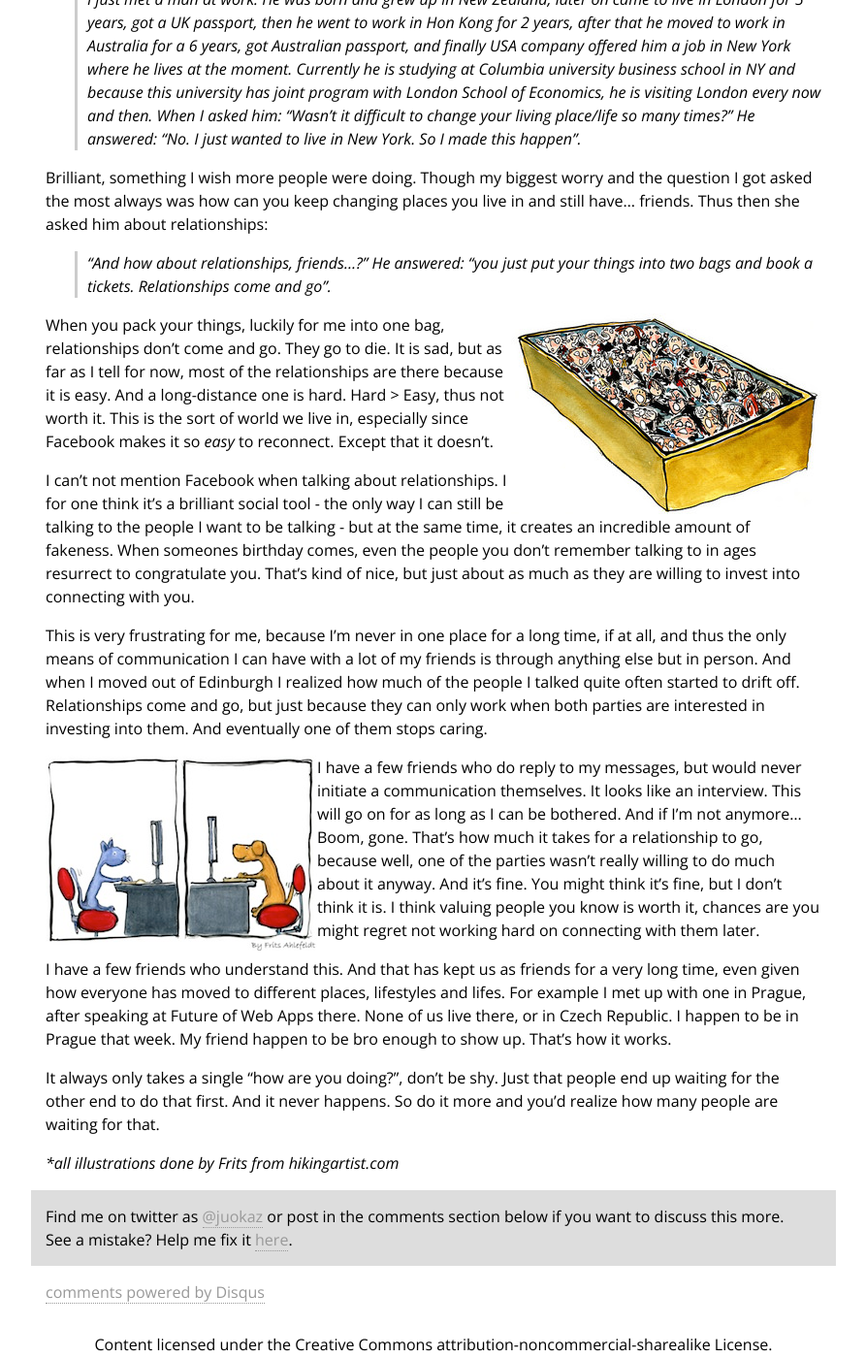
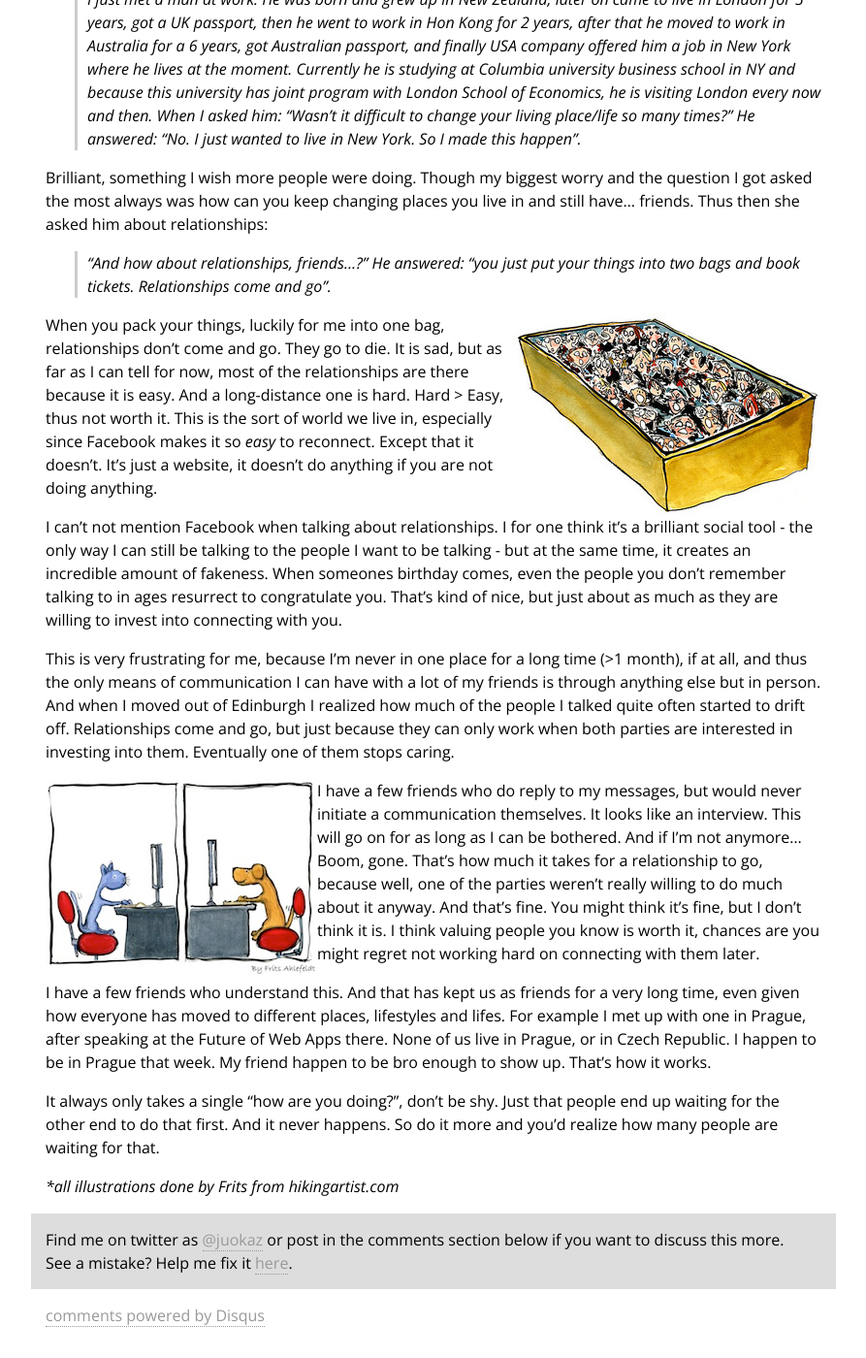
Before and after one commit to juokaz/juokaz.com, a Jekyll site: the page built from _posts/2012-12-27-how-are-you-doing.markdown, in a window 1280 px wide and 1400 px high, scrolled down 1277 px. Shown: the whole window at 97% size, without its empty margins (193-1086 px from the left). Built offline with Jekyll 4.4.1, drawn with Linux system fonts in a browser that asks for light colours; comment, search, counter and statistics services are not loaded; some of the changed text lies outside the part shown.

Commit message:
Fixed mistakes

```diff
--- a/_posts/2012-12-27-how-are-you-doing.markdown
+++ b/_posts/2012-12-27-how-are-you-doing.markdown
@@ -11,7 +11,7 @@ This seems to be the time of the year when everyone is looking back at the thing
 
 This year I spent more than 7 months traveling. That's quite a lot. A lot of people would think it's an amazing privilege to be able to do this, and it is to some degree, but at the same time, it's extremely lonely. Of course one ends up meeting a lot of new people and sees a lot of new places, but you are just not connecting with anyone or anything. Not spending much time in one place makes it very hard.
 
-When was the last time you asked someone "how are you doing?". If you are well mannered - the last time you met someone. When did you do the same with someone who you don't see in-person very often or at all? Very likely quite a while ago. Most people are horrible at long-distance relationships and thus these are perceived as impossible. Because they are hard and require effort, and people are lazy. Sometimes they just don't know how, too. I think the move "Like Crazy" quite well shows one angle.
+When was the last time you asked someone "how are you doing?". If you are well mannered - the last time you met someone. When did you do the same with someone who you don't see in person very often or at all? Very likely quite a while ago. Most people are horrible at long-distance relationships and thus these are perceived as impossible. Because they are hard and require effort, and people are lazy. Sometimes they just don't know how, too. I think the move "Like Crazy" quite well shows one angle.
 
 <iframe width="800" height="450" src="http://www.youtube.com/embed/r-ZV-bwZmBw" frameborder="0" allowfullscreen="allowfullscreen">    </iframe>
 
@@ -21,21 +21,21 @@ And if you are not distance wise close to people, the lazy are not there. You re
 
 Brilliant, something I wish more people were doing. Though my biggest worry and the question I got asked the most always was how can you keep changing places you live in and still have... friends. Thus then she asked him about relationships:
 
-> "And how about relationships, friends...?" He answered: "you just put your things into two bags and book a tickets. Relationships come and go".
+> "And how about relationships, friends...?" He answered: "you just put your things into two bags and book tickets. Relationships come and go".
 
 <img src="/blog/images/people-in-a-box.jpg" alt="" class="right" />
 
-When you pack your things, luckily for me into one bag, relationships don't come and go. They go to die. It is sad, but as far as I tell for now, most of the relationships are there because it is easy. And a long-distance one is hard. Hard > Easy, thus not worth it. This is the sort of world we live in, especially since Facebook makes it so *easy* to reconnect. Except that it doesn't.
+When you pack your things, luckily for me into one bag, relationships don't come and go. They go to die. It is sad, but as far as I can tell for now, most of the relationships are there because it is easy. And a long-distance one is hard. Hard > Easy, thus not worth it. This is the sort of world we live in, especially since Facebook makes it so *easy* to reconnect. Except that it doesn't. It's just a website, it doesn't do anything if you are not doing anything.
 
 I can't not mention Facebook when talking about relationships. I for one think it's a brilliant social tool - the only way I can still be talking to the people I want to be talking - but at the same time, it creates an incredible amount of fakeness. When someones birthday comes, even the people you don't remember talking to in ages resurrect to congratulate you. That's kind of nice, but just about as much as they are willing to invest into connecting with you.
 
-This is very frustrating for me, because I'm never in one place for a long time, if at all, and thus the only means of communication I can have with a lot of my friends is through anything else but in person. And when I moved out of Edinburgh I realized how much of the people I talked quite often started to drift off. Relationships come and go, but just because they can only work when both parties are interested in investing into them. And eventually one of them stops caring.
+This is very frustrating for me, because I'm never in one place for a long time (>1 month), if at all, and thus the only means of communication I can have with a lot of my friends is through anything else but in person. And when I moved out of Edinburgh I realized how much of the people I talked quite often started to drift off. Relationships come and go, but just because they can only work when both parties are interested in investing into them. Eventually one of them stops caring.
 
 <img src="/blog/images/cat-dog-computer-chat.jpg" alt="" class="left" />
 
-I have a few friends who do reply to my messages, but would never initiate a communication themselves. It looks like an interview. This will go on for as long as I can be bothered. And if I'm not anymore... Boom, gone. That's how much it takes for a relationship to go, because well, one of the parties wasn't really willing to do much about it anyway. And it's fine. You might think it's fine, but I don't think it is. I think valuing people you know is worth it, chances are you might regret not working hard on connecting with them later.
+I have a few friends who do reply to my messages, but would never initiate a communication themselves. It looks like an interview. This will go on for as long as I can be bothered. And if I'm not anymore... Boom, gone. That's how much it takes for a relationship to go, because well, one of the parties weren't really willing to do much about it anyway. And that's fine. You might think it's fine, but I don't think it is. I think valuing people you know is worth it, chances are you might regret not working hard on connecting with them later.
 
-I have a few friends who understand this. And that has kept us as friends for a very long time, even given how everyone has moved to different places, lifestyles and lifes. For example I met up with one in Prague, after speaking at Future of Web Apps there. None of us live there, or in Czech Republic. I happen to be in Prague that week. My friend happen to be bro enough to show up. That's how it works.
+I have a few friends who understand this. And that has kept us as friends for a very long time, even given how everyone has moved to different places, lifestyles and lifes. For example I met up with one in Prague, after speaking at the Future of Web Apps there. None of us live in Prague, or in Czech Republic. I happen to be in Prague that week. My friend happen to be bro enough to show up. That's how it works.
 
 It always only takes a single "how are you doing?", don't be shy. Just that people end up waiting for the other end to do that first. And it never happens. So do it more and you'd realize how many people are waiting for that.
 
```
